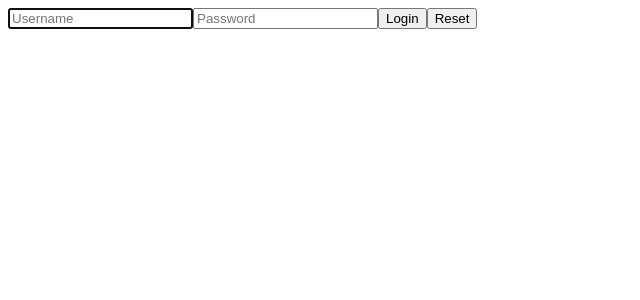
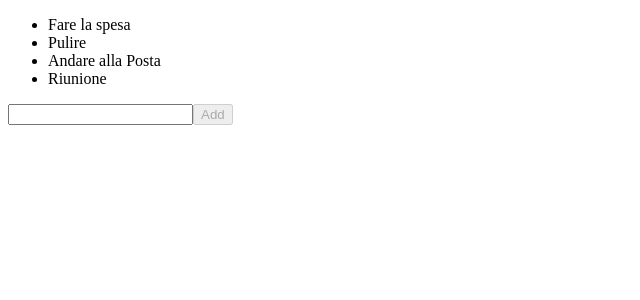
Before and after one commit to MonicaMolini/Develhope-React, a React (Create React App) app: page / in a window 1280 px wide. Shown: the top 300 px of the page, without its empty margins (0-640 px from the left). Built offline with nearby package versions, Linux system fonts and the light colour scheme.

Commit message:
exercise list-1

```diff
--- a/src/components/App.js
+++ b/src/components/App.js
@@ -1,15 +1,12 @@
 import React, { Component } from "react";
 import { UncontrolledLogin } from "./UncontrolledLogin";
+import { TodoList } from "./TodoList";
 
 export default class App extends Component {
-  onLogin = (state) => {
-    console.log(state);
-  };
-
-  render() {
+   render() {
     return (
       <div>
-        <UncontrolledLogin onLogin={this.onlogin} />
+        <TodoList/>
 
       </div>
     );
--- /dev/null
+++ b/src/components/TodoList.js
@@ -0,0 +1,35 @@
+import React from "react";
+
+export class TodoList extends React.Component{
+    state = {
+        Todo: ["Fare la spesa", "Pulire","Andare alla Posta", "Riunione"],
+        AddTodo: ""
+    }
+
+    handleChange = (event) => {
+        this.setState({
+            AddTodo: event.target.value
+        })
+    }
+
+    handleClick = () => {
+        this.setState({
+            Todo: [...this.state.Todo, this.state.AddTodo]
+        })
+    }
+
+    render(){
+        return (
+            <div>
+                <ul>
+                    {
+                        this.state.Todo.map((el) => <li>{el}</li>)
+                    }
+                </ul>
+
+                <input onChange={this.handleChange} name="Todo"></input>
+                <button disabled = {!this.state.AddTodo} onClick={this.handleClick}>Add</button>
+            </div>
+        )
+    }
+}
```
